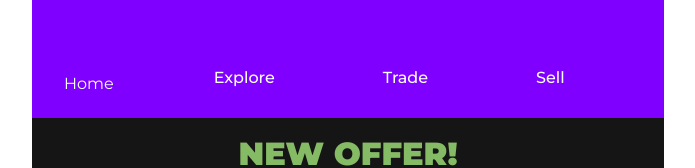
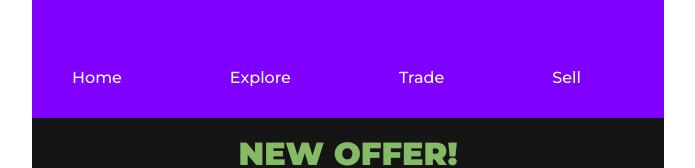
Before and after one commit to Hornet004/cards, a website: page index.html in a window 1280 px wide. Shown: the part 160-328 px from the top of the page, without its empty margins (292-987 px from the left). Drawn offline with Linux system fonts and the light colour scheme.

Commit message:
adusted the link

```diff
--- a/index.html
+++ b/index.html
@@ -18,7 +18,7 @@
     <header>
         <div class="image_header"><img src="img/image 1.png" alt=""> <img src="img/Purplemana.png" alt=""></div>
         <nav><ul>
-            <a href=""><li></li>Home</a>
+            <a href=""><li>Home</li></a>
             <a href=""><li>Explore</li></a>
             <a href=""><li>Trade</li></a>
             <a href=""><li>Sell</li></a>
```
